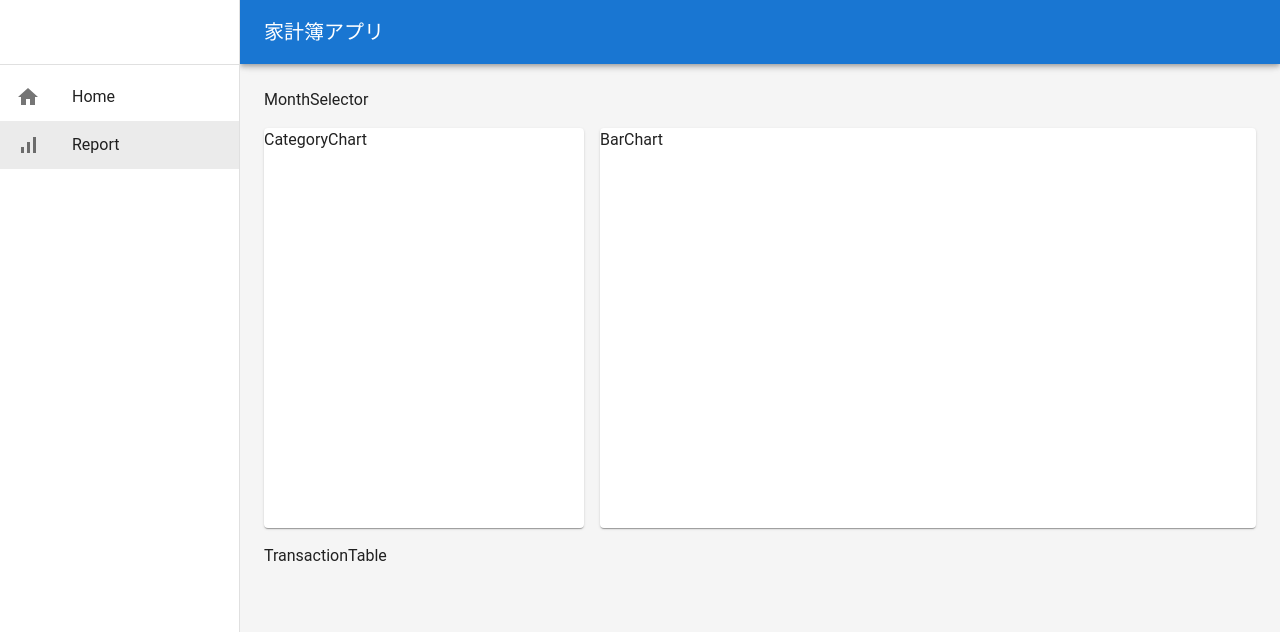
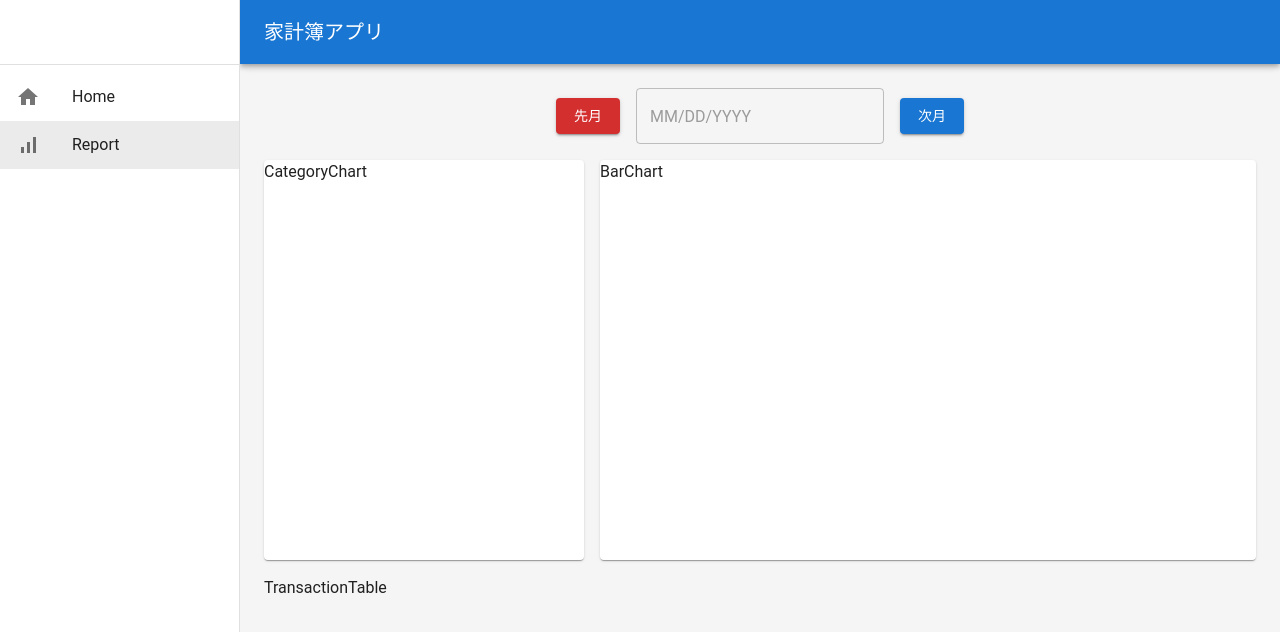
Before and after one commit to Rio25o/household-app, a React (Create React App) app: page /report in a window 1280 px wide. Shown: the top 632 px of the page. Built offline with nearby package versions, Linux system fonts and the light colour scheme; no server answers; the database is empty; the HTML template or start-up script is replaced by a standard one.

Commit message:
記述:日付選択エリアの見た目を作成

```diff
--- a/package.json
+++ b/package.json
@@ -12,6 +12,7 @@
     "@hookform/resolvers": "^3.9.1",
     "@mui/icons-material": "^6.1.7",
     "@mui/material": "^6.1.7",
+    "@mui/x-date-pickers": "^7.23.3",
     "@testing-library/jest-dom": "^5.17.0",
     "@testing-library/react": "^13.4.0",
     "@testing-library/user-event": "^13.5.0",
--- a/src/components/MonthSelector.tsx
+++ b/src/components/MonthSelector.tsx
@@ -1,7 +1,26 @@
+import { Box, Button } from "@mui/material";
 import React from "react";
+import { LocalizationProvider } from "@mui/x-date-pickers";
+// import { AdapterDateFns } from "@mui/x-date-pickers/AdapterDateFns";
+import { AdapterDateFns } from "@mui/x-date-pickers/AdapterDateFnsV3";
+import { DatePicker } from "@mui/x-date-pickers/DatePicker";
 
 const MonthSelector = () => {
-  return <div>MonthSelector</div>;
+  return (
+    <LocalizationProvider dateAdapter={AdapterDateFns}>
+      <Box
+        sx={{ display: "flex", justifyContent: "center", alignItems: "center" }}
+      >
+        <Button color={"error"} variant="contained">
+          先月
+        </Button>
+        <DatePicker sx={{ mx: 2 }} />
+        <Button color={"primary"} variant="contained">
+          次月
+        </Button>
+      </Box>
+    </LocalizationProvider>
+  );
 };
 
 export default MonthSelector;
```
Also changed, not shown: 1 other file (tests, documents, lock files or other folders).
